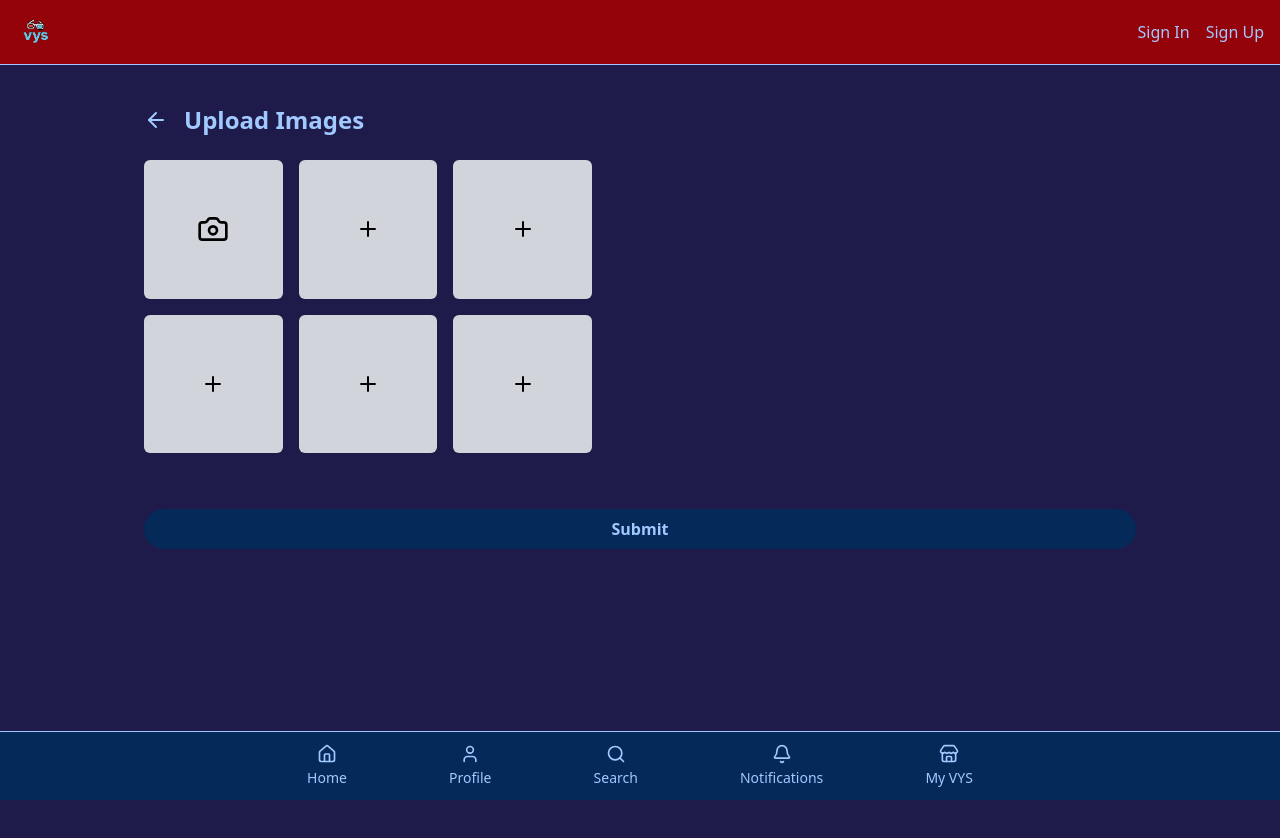
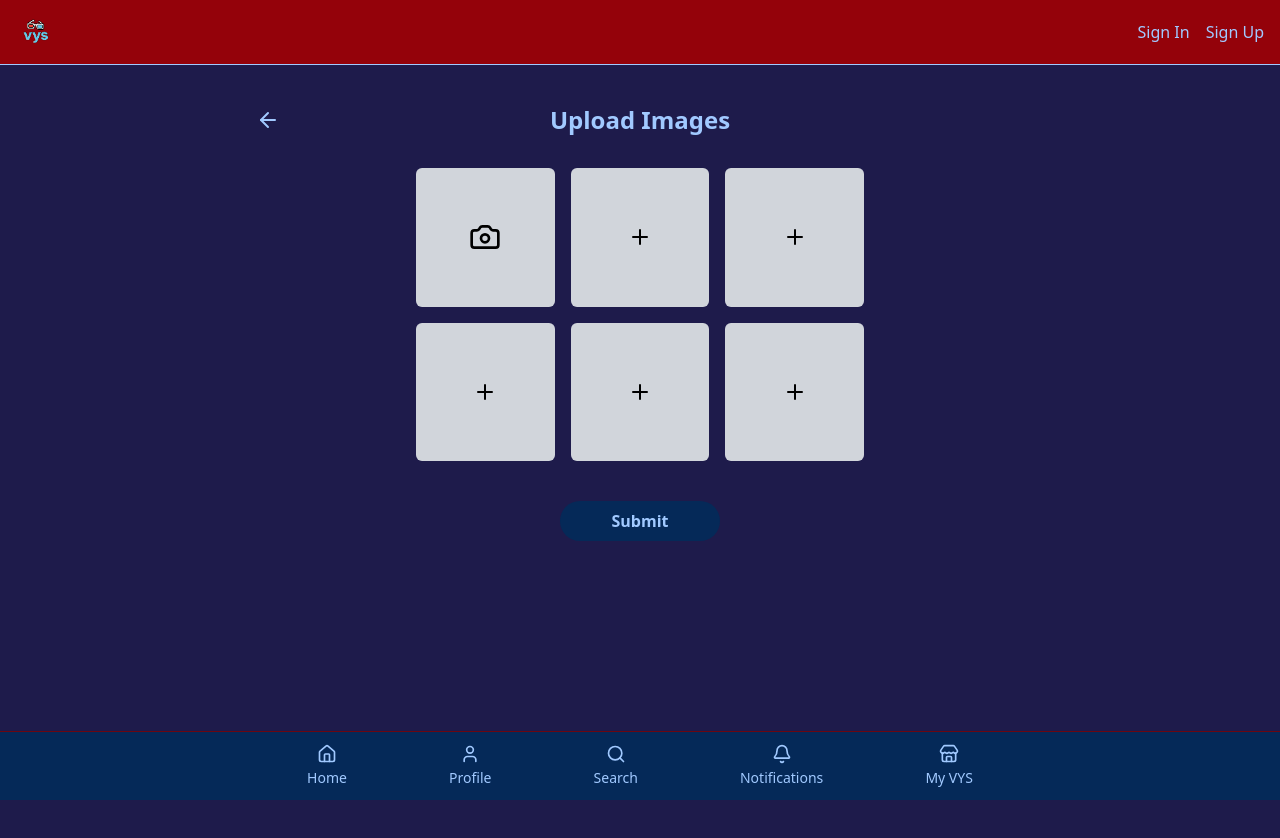
Before and after one commit to Moonwalkert3ch/VYS, a Next.js app in the folder vys-app/: page /upload-image in a window 1280 px wide. Shown: the top 838 px of the page. Built offline with nearby package versions, Linux system fonts and the light colour scheme; no server answers.

Commit message:
rendering properly 3d model and upload images pages

```diff
--- /dev/null
+++ b/vys-app/src/app/3d-model/page.tsx
@@ -0,0 +1,9 @@
+import ThreeDModelPage from '@/components/ThreeDModelPage';
+
+export default function ThreeDModel() {
+  return (
+    <>
+    <ThreeDModelPage />
+    </>
+  );
+}
--- /dev/null
+++ b/vys-app/src/app/edit-listing/page.tsx
@@ -0,0 +1,7 @@
+import EditListingPage from '@/components/EditListingPage';
+
+export default function EditListing() {
+    return (
+        <EditListingPage />
+    )
+}
--- a/vys-app/src/components/BottomNavBar.tsx
+++ b/vys-app/src/components/BottomNavBar.tsx
@@ -5,7 +5,7 @@
 
 export default function BottomNavBar() {
   return (
-    <nav className="fixed bottom-0 left-0 w-full bg-[#052958] text-[#A1C9FF] border-t border-[#A1C9FF] z-40">
+    <nav className="fixed bottom-0 left-0 w-full bg-[#052958] text-[#A1C9FF] border-t border-[#6C0611] z-40">
       <ul className="flex justify-around items-center py-3 max-w-screen-md mx-auto">
         <Link href="/">
           <li className="flex flex-col items-center text-xs sm:text-sm cursor-pointer">
--- /dev/null
+++ b/vys-app/src/components/EditListingPage.tsx
@@ -0,0 +1,30 @@
+
+
+export default function EditListingPage() {
+  return (
+    <main className="min-h-screen w-full bg-indigo-950 text-[#A1C9FF] flex flex-col p-4 pb-32 items-center">
+      {/* Header */}
+      <div className="relative w-full max-w-screen-md flex items-center justify-center h-12 mt-4 mb-6">
+        <h1 className="text-2xl font-bold text-center">Edit Listing</h1>
+      </div>
+
+      {/* Form for Editing Listing */}
+      <form className="w-full max-w-md bg-gray-800 p-6 rounded-lg shadow-lg">
+        <div className="mb-4">
+          <label htmlFor="title" className="block text-sm font-medium mb-2">Title</label>
+          <input type="text" id="title" className="w-full p-2 bg-gray-700 text-white rounded" placeholder="Enter listing title" />
+        </div>
+        <div className="mb-4">
+          <label htmlFor="description" className="block text-sm font-medium mb-2">Description</label>
+          <textarea id="description" rows={4} className="w-full p-2 bg-gray-700 text-white rounded" placeholder="Enter listing description"></textarea>
+        </div>
+        <div className="mb-4">
+          <label htmlFor="price" className="block text-sm font-medium mb-2">Price</label>
+          <input type="number" id="price" className="w-full p-2 bg-gray-700 text-white rounded" placeholder="Enter price" />
+        </div>
+        <button type="submit" className="w-full bg-blue-600 hover:bg-blue-700 p-3 rounded-lg text-white">Save Changes</button>
+      </form>
+    </main>
+  );
+}
+// This component serves as the Edit Listing page for the application.
--- /dev/null
+++ b/vys-app/src/components/ThreeDModelPage.tsx
@@ -0,0 +1,54 @@
+'use client';
+
+import { CheckCircle, XCircle, RotateCw } from 'lucide-react';
+import Link from 'next/link';
+import BottomNavBar from '@/components/BottomNavBar';
+
+export default function ThreeDModelPage() {
+  return (
+    <>
+        <main className="min-h-screen w-full bg-indigo-950 text-[#A1C9FF] flex flex-col p-4 pb-32 items-center">
+            {/* Header */}
+            <div className="relative w-full max-w-screen-md flex items-center justify-center h-12 mt-4 mb-6">
+                <h1 className="text-2xl font-bold text-center">3D Model</h1>
+            </div>
+
+            {/* Placeholder for 3D Model Upload */}
+            <div className="bg-gray-300 aspect-square w-full max-w-md flex items-center justify-center rounded-md">
+                <p className="text-black">3D Model Rendering Area</p>
+            </div>
+
+            {/* Action Buttons: Accept, Retry, Cancel */}
+            <div className="mt-10 flex justify-center gap-10 w-full">
+                {/* Accept */}
+                <div className="flex flex-col items-center">
+                <button className="bg-green-600 hover:bg-[#45132F] p-3 rounded-full">
+                    <CheckCircle className="h-6 w-6 text-[#A1C9FF]" />
+                </button>
+                <span className="text-sm mt-1">Accept</span>
+                </div>
+
+                {/* Retry */}
+                <div className="flex flex-col items-center">
+                    <Link href="/upload-image" className="flex flex-col items-center">
+                        <button className="bg-yellow-500 hover:bg-[#45132F] p-3 rounded-full">
+                            <RotateCw className="h-6 w-6 text-[#A1C9FF]" />
+                        </button>
+                        <span className="text-sm mt-1">Retry</span>
+                </Link>
+                </div>
+
+                {/* Cancel */}
+                <div className="flex flex-col items-center">
+                <button className="bg-red-600 hover:bg-[#45132F] p-3 rounded-full">
+                    <XCircle className="h-6 w-6 text-[#A1C9FF]" />
+                </button>
+                <span className="text-sm mt-1">Cancel</span>
+                </div>
+            </div>
+        </main>
+
+        <BottomNavBar />
+    </>
+  );
+}
--- a/vys-app/src/components/UploadImagePage.tsx
+++ b/vys-app/src/components/UploadImagePage.tsx
@@ -2,26 +2,31 @@
 
 import { Camera, Plus, ArrowLeft } from 'lucide-react';
 import BottomNavBar from './BottomNavBar';
-// import Link from 'next/link';
 import { useRouter } from 'next/navigation';
+import Link from 'next/link';
 
 export default function UploadImagePage() {
   const router = useRouter();
 
   return (
     <>
-      <main className="min-h-screen w-full bg-indigo-950 text-[#A1C9FF] flex flex-col items-center p-4 pb-32">
-        <div className="w-full max-w-screen-lg flex flex-col gap-6 mt-6 px-4">
-          {/* Header with Arrow + Title */}
-          <div className="flex items-center gap-4">
-            <button onClick={() => router.push('/home')}>
+      <main className="min-h-screen w-full bg-indigo-950 text-[#A1C9FF] flex flex-col p-4 pb-32 items-center">
+        {/* Header */}
+        <div className="relative w-full max-w-screen-md flex items-center justify-center h-12 mt-4 mb-6">
+          {/* Left Arrow */}
+          <button
+            onClick={() => router.push('/home')}
+            className="absolute left-0"
+          >
             <ArrowLeft className="text-[#A1C9FF] h-6 w-6" />
           </button>
-            <h1 className="text-2xl font-bold">Upload Images</h1>
+
+          {/* Centered Title */}
+          <h1 className="text-2xl font-bold text-center">Upload Images</h1>
         </div>
 
         {/* Image Upload Grid */}
-          <div className="grid grid-cols-3 gap-4 w-full max-w-md">
+        <div className="grid grid-cols-3 gap-4 w-full max-w-md justify-center">
           {/* First Image Slot with Camera Icon */}
           <div className="bg-gray-300 aspect-square flex items-center justify-center rounded-md">
             <Camera className="h-8 w-8 text-black" />
@@ -36,13 +41,15 @@
         </div>
 
         {/* Submit Button */}
-          <button className="mt-8 bg-[#052958] hover:bg-indigo-950 text-[#A1C9FF] font-semibold py-2 px-6 rounded-full transition duration-200">
+        <div className="mt-10 flex justify-center w-full">
+          <Link href="/3d-model">
+          <button className="bg-[#052958] hover:bg-indigo-900 text-[#A1C9FF] font-semibold py-2 px-6 rounded-full transition duration-200 w-40">
             Submit
           </button>
+          </Link>
         </div>
       </main>
 
-      {/* Bottom Navigation Bar */}
       <BottomNavBar />
     </>
   );
```
Lines whose indentation alone changed are shown as unchanged.
